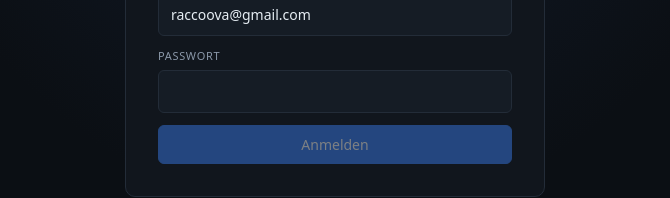
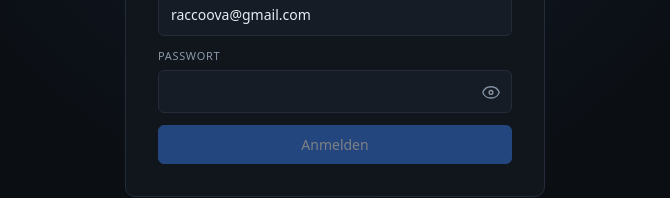
Before and after one commit to iamthamanic/BU2-Business-Ultra, a React (Vite) app in the folder apps/web/: page /login in a window 1280 px wide. Shown: the part 402-600 px from the top of the page, without its empty margins (305-975 px from the left). Built offline with nearby package versions, Linux system fonts and the light colour scheme; no server answers.

Commit message:
fix(web): add show/hide password toggle on login
Co-authored-by: Cursor <cursoragent@cursor.com>

```diff
--- a/apps/web/src/features/auth/LoginPage.tsx
+++ b/apps/web/src/features/auth/LoginPage.tsx
@@ -14,6 +14,7 @@ export function LoginPage({ onAuthed }: { onAuthed: (u: AuthUser) => void }) {
   const [mode, setMode] = useState<LoginMode>('credentials')
   const [email, setEmail] = useState('raccoova@gmail.com')
   const [password, setPassword] = useState('')
+  const [showPassword, setShowPassword] = useState(false)
   const [otp, setOtp] = useState('')
   const [msg, setMsg] = useState('')
   const [busy, setBusy] = useState(false)
@@ -121,13 +122,46 @@ export function LoginPage({ onAuthed }: { onAuthed: (u: AuthUser) => void }) {
             </label>
             <label>
               <span className="label">{t('password')}</span>
+              <div className="password-field">
                 <input
                   className="input"
-                type="password"
+                  type={showPassword ? 'text' : 'password'}
                   autoComplete="current-password"
                   value={password}
                   onChange={(e) => setPassword(e.target.value)}
                 />
+                <button
+                  type="button"
+                  className="password-toggle"
+                  aria-label={showPassword ? t('hidePassword') : t('showPassword')}
+                  aria-pressed={showPassword}
+                  onClick={() => setShowPassword((v) => !v)}
+                >
+                  {showPassword ? (
+                    <svg viewBox="0 0 24 24" width="18" height="18" aria-hidden="true" focusable="false">
+                      <path
+                        fill="none"
+                        stroke="currentColor"
+                        strokeWidth="1.75"
+                        strokeLinecap="round"
+                        d="M3 3l18 18M10.6 10.6a2 2 0 0 0 2.8 2.8M9.9 5.1A10.5 10.5 0 0 1 12 5c5 0 9.3 3.1 11 7.5a11.7 11.7 0 0 1-4.2 5.1M6.1 6.1A11.7 11.7 0 0 0 1 12.5C2.7 16.9 7 20 12 20c1.5 0 2.9-.3 4.2-.8"
+                      />
+                    </svg>
+                  ) : (
+                    <svg viewBox="0 0 24 24" width="18" height="18" aria-hidden="true" focusable="false">
+                      <path
+                        fill="none"
+                        stroke="currentColor"
+                        strokeWidth="1.75"
+                        strokeLinecap="round"
+                        strokeLinejoin="round"
+                        d="M1 12.5C2.7 8.1 7 5 12 5s9.3 3.1 11 7.5C21.3 16.9 17 20 12 20S2.7 16.9 1 12.5z"
+                      />
+                      <circle cx="12" cy="12.5" r="2.5" fill="none" stroke="currentColor" strokeWidth="1.75" />
+                    </svg>
+                  )}
+                </button>
+              </div>
             </label>
             <button className="btn primary" type="submit" disabled={busy || password.length < 8}>
               {t('login')}
--- a/apps/web/src/i18n/messages.ts
+++ b/apps/web/src/i18n/messages.ts
@@ -6,6 +6,8 @@ const de = {
   logout: 'Abmelden',
   email: 'E-Mail',
   password: 'Passwort',
+  showPassword: 'Passwort anzeigen',
+  hidePassword: 'Passwort verbergen',
   sendMagic: 'Magic Link senden',
   otp: 'Einmalcode',
   verifyOtp: 'Code prüfen',
@@ -71,6 +73,8 @@ const en: { [K in keyof typeof de]: string } = {
   logout: 'Sign out',
   email: 'Email',
   password: 'Password',
+  showPassword: 'Show password',
+  hidePassword: 'Hide password',
   sendMagic: 'Send magic link',
   otp: 'One-time code',
   verifyOtp: 'Verify code',
--- a/apps/web/src/styles/dark-ops.css
+++ b/apps/web/src/styles/dark-ops.css
@@ -346,6 +346,42 @@ select {
   box-shadow: inset 0 0 0 1px var(--border);
 }
 
+.password-field {
+  position: relative;
+}
+
+.password-field .input {
+  padding-right: 42px;
+}
+
+.password-toggle {
+  position: absolute;
+  right: 4px;
+  top: 50%;
+  transform: translateY(-50%);
+  display: inline-flex;
+  align-items: center;
+  justify-content: center;
+  width: 34px;
+  height: 34px;
+  padding: 0;
+  border: none;
+  border-radius: calc(var(--radius) - 1px);
+  background: transparent;
+  color: var(--dim);
+  cursor: pointer;
+}
+
+.password-toggle:hover {
+  color: var(--text);
+  background: color-mix(in srgb, var(--panel) 70%, transparent);
+}
+
+.password-toggle:focus-visible {
+  outline: 1px solid var(--accent);
+  outline-offset: 1px;
+}
+
 .rail-toggle {
   display: none;
 }
```
Lines whose indentation alone changed are shown as unchanged.
